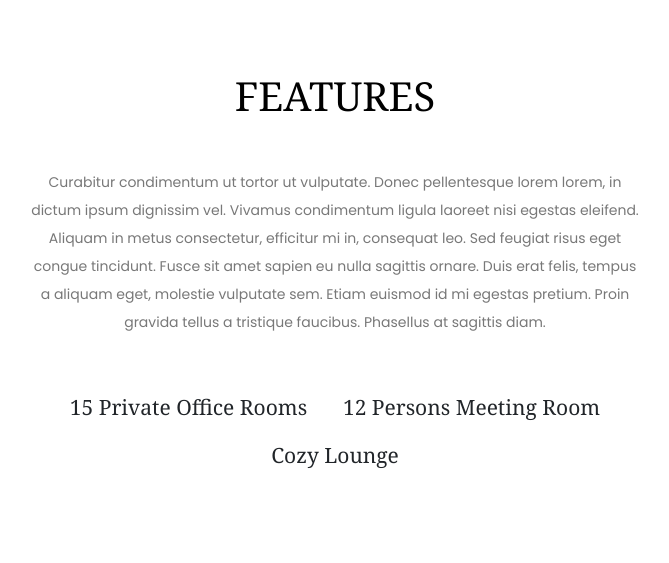
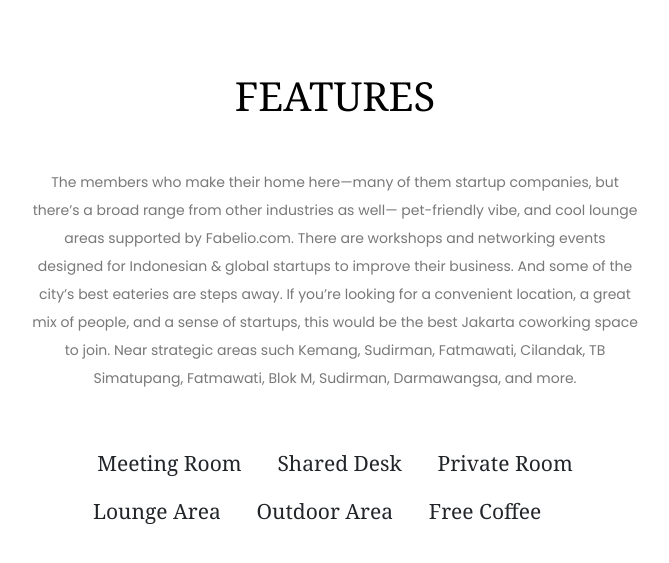
Before and after one commit to kemtol/wellspace, a Jekyll site: the page built from _product/minimalsist.markdown, in a window 1280 px wide and 900 px high, scrolled down 1985 px, cut to the strip 88-659 px from the top of the window. Shown: the top 563 px of the strip, without its empty margins (305-974 px from the left). Built offline with Jekyll 4.4.1, drawn with Linux system fonts in a browser that asks for light colours; nearby versions of some CDN libraries; library files that are not in the unit come from our copies.

Commit message:
Updated Minimalsist

```diff
--- a/_product/minimalsist.markdown
+++ b/_product/minimalsist.markdown
@@ -11,6 +11,18 @@ image:
 price: 235000
 address: Jl. Bangka XII No.4, RT.2/RW.7, Pela Mampang, Mampang Prapatan, Jakarta Selatan,
   Daerah Khusus Ibukota Jakarta 12720
+featuresdesc: |-
+  The members who make their home here—many of them startup companies, but there’s a broad range from other industries as well— pet-friendly vibe, and cool lounge areas supported by Fabelio.com. There are workshops and networking events designed for Indonesian & global startups to improve their business. And some of the city’s best eateries are steps away. If you’re looking for a convenient location, a great mix of people, and a sense of startups, this would be the best Jakarta coworking space to join.
+
+  Near strategic areas such Kemang, Sudirman, Fatmawati, Cilandak, TB Simatupang, Fatmawati, Blok M, Sudirman, Darmawangsa, and more.
+featureslist:
+- Meeting Room
+- Shared Desk
+- Private Room
+- Lounge Area
+- Outdoor Area
+- Free Coffee
+-
 video: <iframe width="100%" height="800" src="https://www.youtube.com/embed/MqvdZ7Fo_8Y"
   frameborder="0" allow="accelerometer; autoplay; encrypted-media; gyroscope; picture-in-picture"
   allowfullscreen></iframe>
```
